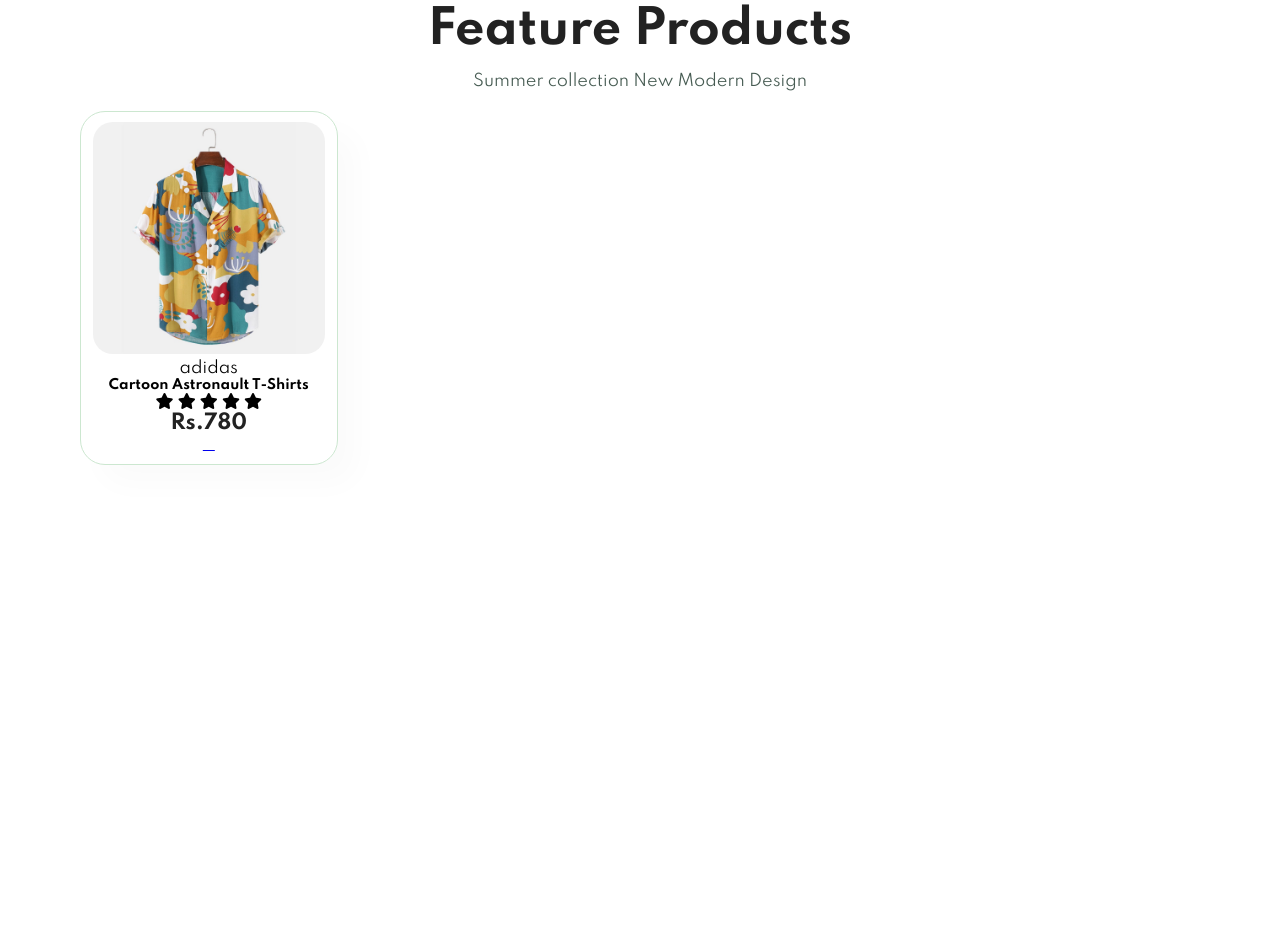
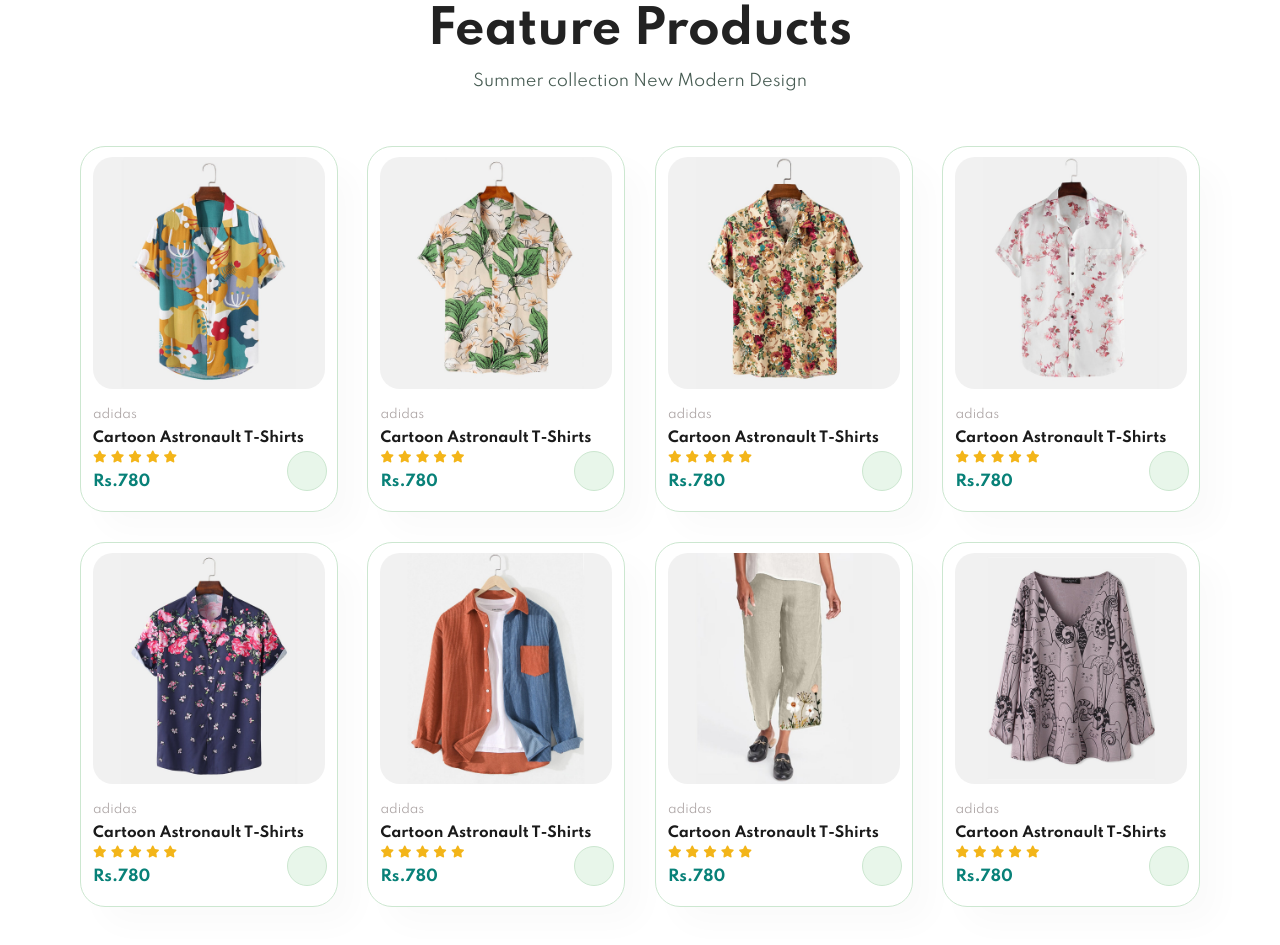
Before and after one commit to Roshu-3158/Eccomerece-website, a plain HTML site: page index.html in a window 1280 px wide. Shown: the part 1148-2093 px from the top of the page. Before the commit the page ends 1668 px from the top, so only its background shows below. Drawn offline with Linux system fonts and the light colour scheme.

Commit message:
adding feature product section - 2

```diff
--- a/index.html
+++ b/index.html
@@ -78,6 +78,7 @@
         <h2>Feature Products</h2>
         <p>Summer collection New Modern Design</p>
         <div class="pro-container">
+            <!-- first -->
             <div class="pro">
                 <img src="img/products/f1.jpg" alt="">
                 <div class="des">
@@ -92,8 +93,135 @@
                     </div>
                     <h4>Rs.780</h4>
                 </div>
-                <a href="#"><i class="fal fa-shopping-cart"></i></a>
+                <a href="#"><i class="fal fa-shopping-cart cart"></i></a>
             </div>
+
+            <!-- second -->
+            <div class="pro">
+                <img src="img/products/f2.jpg" alt="">
+                <div class="des">
+                    <span>adidas</span>
+                    <h5>Cartoon Astronault T-Shirts</h5>
+                    <div class="star">
+                        <i class="fa fa-star"></i>
+                        <i class="fa fa-star"></i>
+                        <i class="fa fa-star"></i>
+                        <i class="fa fa-star"></i>
+                        <i class="fa fa-star"></i>
+                    </div>
+                    <h4>Rs.780</h4>
+                </div>
+                <a href="#"><i class="fal fa-shopping-cart cart"></i></a>
+            </div>
+
+            <!-- third -->
+            <div class="pro">
+                <img src="img/products/f3.jpg" alt="">
+                <div class="des">
+                    <span>adidas</span>
+                    <h5>Cartoon Astronault T-Shirts</h5>
+                    <div class="star">
+                        <i class="fa fa-star"></i>
+                        <i class="fa fa-star"></i>
+                        <i class="fa fa-star"></i>
+                        <i class="fa fa-star"></i>
+                        <i class="fa fa-star"></i>
+                    </div>
+                    <h4>Rs.780</h4>
+                </div>
+                <a href="#"><i class="fal fa-shopping-cart cart"></i></a>
+            </div>
+
+            <!-- fourth -->
+            <div class="pro">
+                <img src="img/products/f4.jpg" alt="">
+                <div class="des">
+                    <span>adidas</span>
+                    <h5>Cartoon Astronault T-Shirts</h5>
+                    <div class="star">
+                        <i class="fa fa-star"></i>
+                        <i class="fa fa-star"></i>
+                        <i class="fa fa-star"></i>
+                        <i class="fa fa-star"></i>
+                        <i class="fa fa-star"></i>
+                    </div>
+                    <h4>Rs.780</h4>
+                </div>
+                <a href="#"><i class="fal fa-shopping-cart cart"></i></a>
+            </div>
+
+            <!-- fifth  -->
+            <div class="pro">
+                <img src="img/products/f5.jpg" alt="">
+                <div class="des">
+                    <span>adidas</span>
+                    <h5>Cartoon Astronault T-Shirts</h5>
+                    <div class="star">
+                        <i class="fa fa-star"></i>
+                        <i class="fa fa-star"></i>
+                        <i class="fa fa-star"></i>
+                        <i class="fa fa-star"></i>
+                        <i class="fa fa-star"></i>
+                    </div>
+                    <h4>Rs.780</h4>
+                </div>
+                <a href="#"><i class="fal fa-shopping-cart cart"></i></a>
+            </div>
+
+            <!-- sixth -->
+            <div class="pro">
+                <img src="img/products/f6.jpg" alt="">
+                <div class="des">
+                    <span>adidas</span>
+                    <h5>Cartoon Astronault T-Shirts</h5>
+                    <div class="star">
+                        <i class="fa fa-star"></i>
+                        <i class="fa fa-star"></i>
+                        <i class="fa fa-star"></i>
+                        <i class="fa fa-star"></i>
+                        <i class="fa fa-star"></i>
+                    </div>
+                    <h4>Rs.780</h4>
+                </div>
+                <a href="#"><i class="fal fa-shopping-cart cart"></i></a>
+            </div>
+
+            <!-- seven -->
+            <div class="pro">
+                <img src="img/products/f7.jpg" alt="">
+                <div class="des">
+                    <span>adidas</span>
+                    <h5>Cartoon Astronault T-Shirts</h5>
+                    <div class="star">
+                        <i class="fa fa-star"></i>
+                        <i class="fa fa-star"></i>
+                        <i class="fa fa-star"></i>
+                        <i class="fa fa-star"></i>
+                        <i class="fa fa-star"></i>
+                    </div>
+                    <h4>Rs.780</h4>
+                </div>
+                <a href="#"><i class="fal fa-shopping-cart cart"></i></a>
+            </div>
+
+            <!-- eight -->
+            <div class="pro">
+                <img src="img/products/f8.jpg" alt="">
+                <div class="des">
+                    <span>adidas</span>
+                    <h5>Cartoon Astronault T-Shirts</h5>
+                    <div class="star">
+                        <i class="fa fa-star"></i>
+                        <i class="fa fa-star"></i>
+                        <i class="fa fa-star"></i>
+                        <i class="fa fa-star"></i>
+                        <i class="fa fa-star"></i>
+                    </div>
+                    <h4>Rs.780</h4>
+                </div>
+                <a href="#"><i class="fal fa-shopping-cart cart"></i></a>
+            </div>
+
         </div>
 
     </section>
--- a/style.css
+++ b/style.css
@@ -201,6 +201,14 @@ body {
   text-align: center;
 }
 
+#product1 .pro-container{
+  display: flex;
+  justify-content: space-between;
+  padding-top: 20px;
+  flex-wrap: wrap;
+
+}
+
 #product1 .pro{
   width: 23%;
   min-width: 250px;
@@ -211,6 +219,7 @@ body {
   box-shadow: 20px 20px 30px rgb(0, 0, 0,0.02);
   margin: 15px 0;
   transition: 0.2s ease;
+  position: relative;
 }
 
 #product1 .pro:hover{
@@ -222,3 +231,45 @@ body {
   border-radius: 20px;
 
 }
+#product1 .pro .des{
+  text-align: start;
+  padding: 10px 0;
+}
+
+#product1 .pro .des span{
+  color: #aba3a3;
+  font-size: 12px;
+}
+
+#product1 .pro .des h5{
+  padding-top: 7px;
+  color: #1a1a1a;
+  font-size: 14px;
+}
+
+#product1 .pro .des i{
+  font-size: 12px;
+  color: rgb(243, 181, 25);
+}
+
+#product1 .pro .des h4{
+  padding-top: 7px;
+  font-size: 15px;
+  font-weight: 700;
+  color: #088178;
+}
+
+#product1 .pro .cart{
+  width: 40px;
+  height: 40px;
+  line-height: 40px;
+  border-radius: 50px;
+  background-color: #e8f6ea;
+  font-weight: 500;
+  color: #088178;
+  border: 1px solid #cce7d0;
+  position: absolute;   /* if we wants to use position absolute in child element first we take position relative in parent element */
+  bottom: 20px;
+  right: 10px;
+
+}
```
